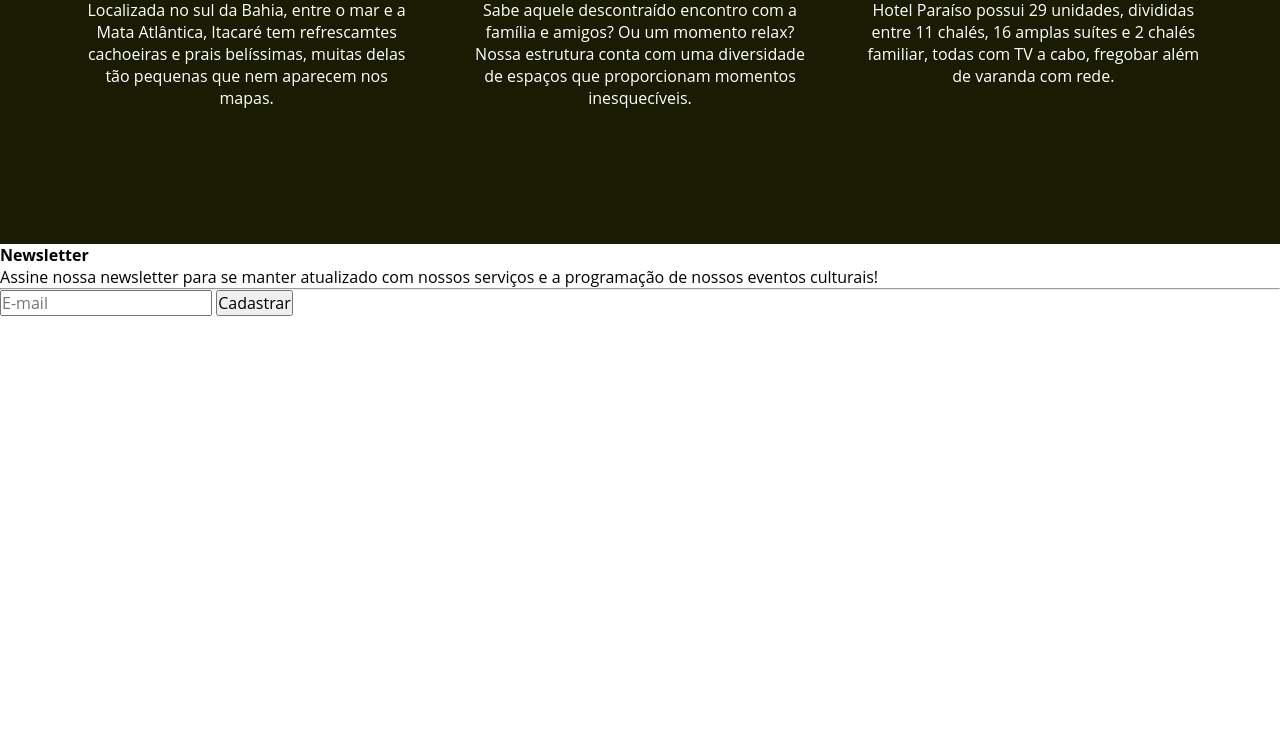
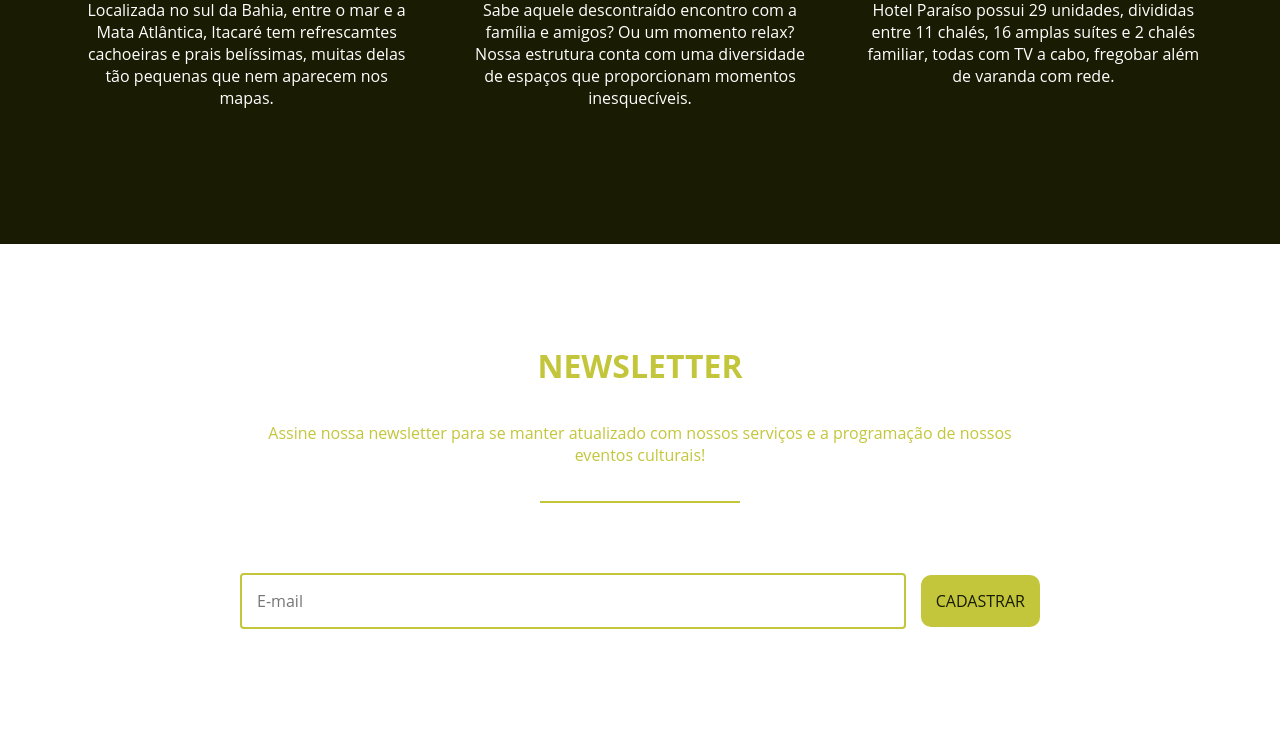
Before and after one commit to Under0Cover/Cursos_Site_Node_Studio, a PHP site: page /Projeto/index.html in a window 1280 px wide. Shown: the part 2364-3093 px from the top of the page. Before the commit the page ends 2680 px from the top, so only its background shows below. Run offline with PHP 8.4, Linux system fonts and the light colour scheme.

Commit message:
CSS - Projeto

```diff
--- a/FlexBox/Projeto/css/style.css
+++ b/FlexBox/Projeto/css/style.css
@@ -65,3 +65,15 @@ header li:last-child {margin-right: 0;}
     .caracteristicas .grid {flex-direction: column;}
     .caracteristicas h3 {font-size: 1.5rem;}
 }
+
+/* NEWSLETTER */
+.newsletter {display: flex; flex-direction: column; align-items: center; padding: 100px 50px;}
+.newsletter h3 {font-size: 2rem; margin-bottom: 35px; text-transform: uppercase; color: #c3c63b; text-align: center;}
+.newsletter p {max-width: 800px; margin-bottom: 35px; text-align: center; color: #c3c63b;}
+.newsletter hr {width: 200px; height: 2px; background-color: #c3c63b; margin-bottom: 70px; border: none;}
+.newsletter form {display: flex; align-items: center; justify-content: center; flex-wrap: wrap; width: 80%; max-width: 800px;}
+.newsletter input {padding: 15px; border: 2px solid #c3c63b; border-radius: 4px; margin-right: 15px; flex: 1;}
+.newsletter button {padding: 15px; background-color: #c3c63b; color: #191c03; text-transform: uppercase; border: none; border-radius: 10px; cursor: pointer;}
+@media (max-width: 700px) {
+    .newsletter input {flex-basis: 100%; margin-bottom: 15px;}
+}
```
